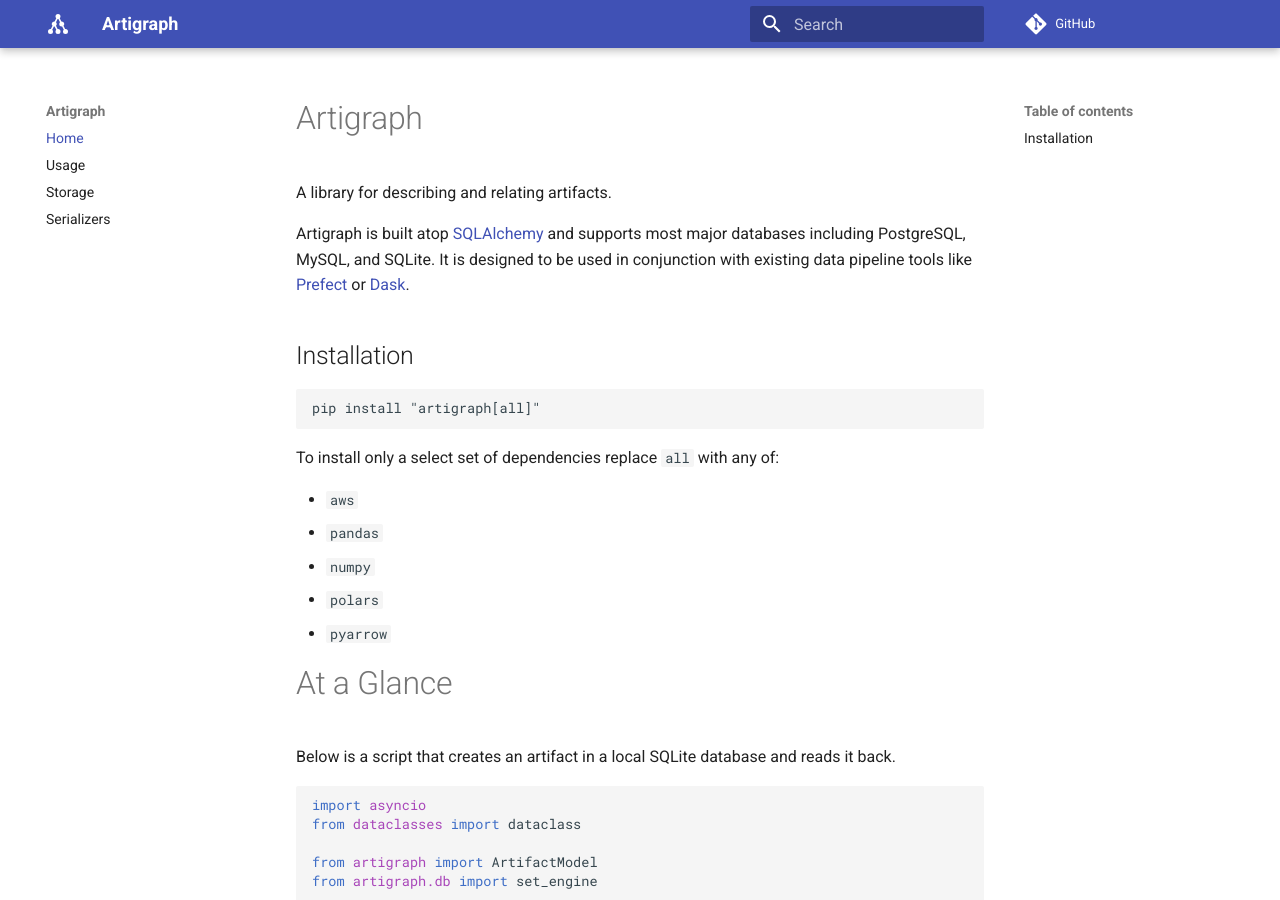
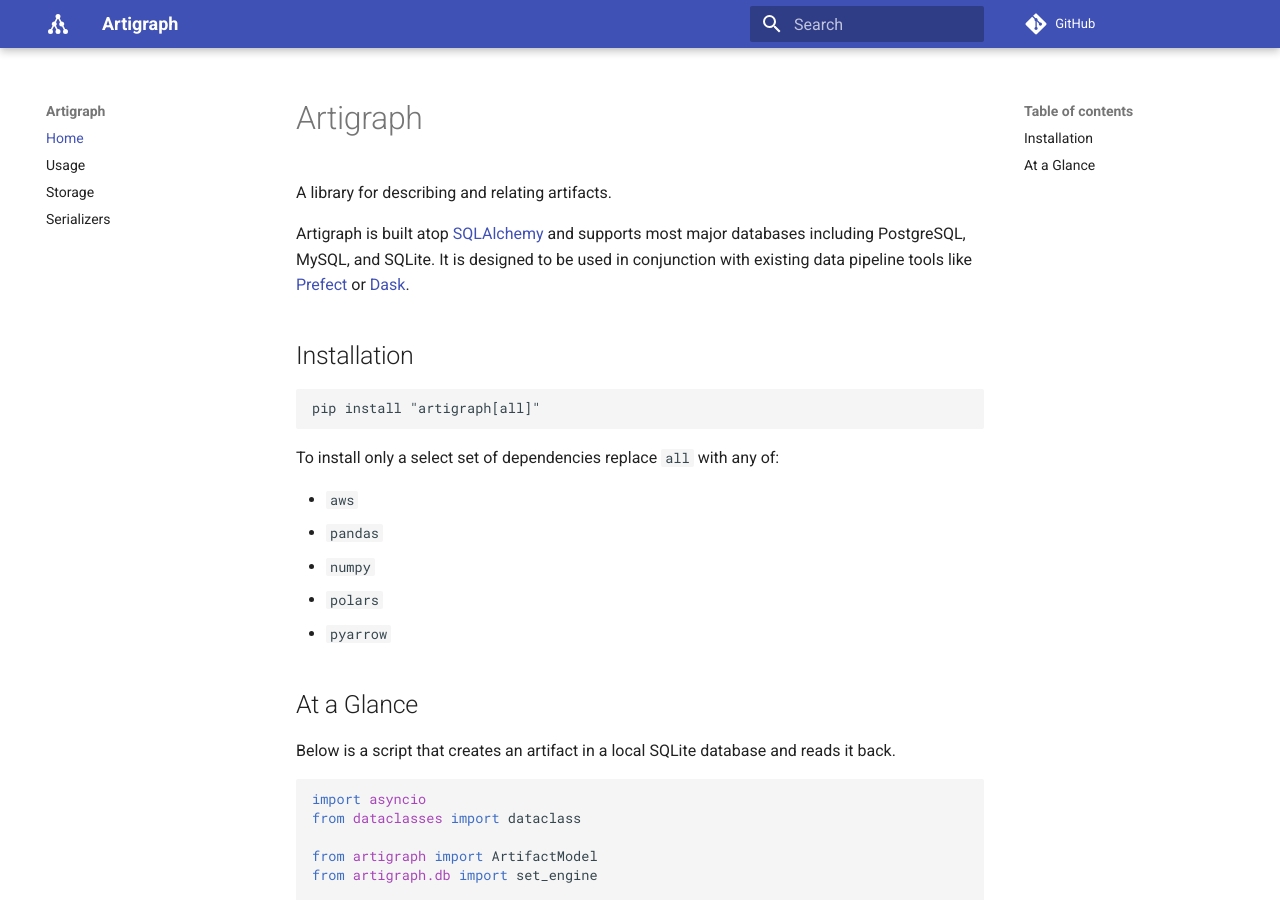
Before and after one commit to rmorshea/artigraph, an MkDocs documentation site: the page built from docs/index.md, in a window 1280 px wide and 900 px high. Built offline with MkDocs 1.6.1 and Material for MkDocs 9.7.7, drawn with Linux system fonts in a browser that asks for light colours; comment, search, counter and statistics services are not loaded.

Commit message:
Update index.md

```diff
--- a/docs/index.md
+++ b/docs/index.md
@@ -21,7 +21,7 @@
 - `polars`
 - `pyarrow`
 
-# At a Glance
+## At a Glance
 
 Below is a script that creates an artifact in a local SQLite database and reads it back.
 
```
